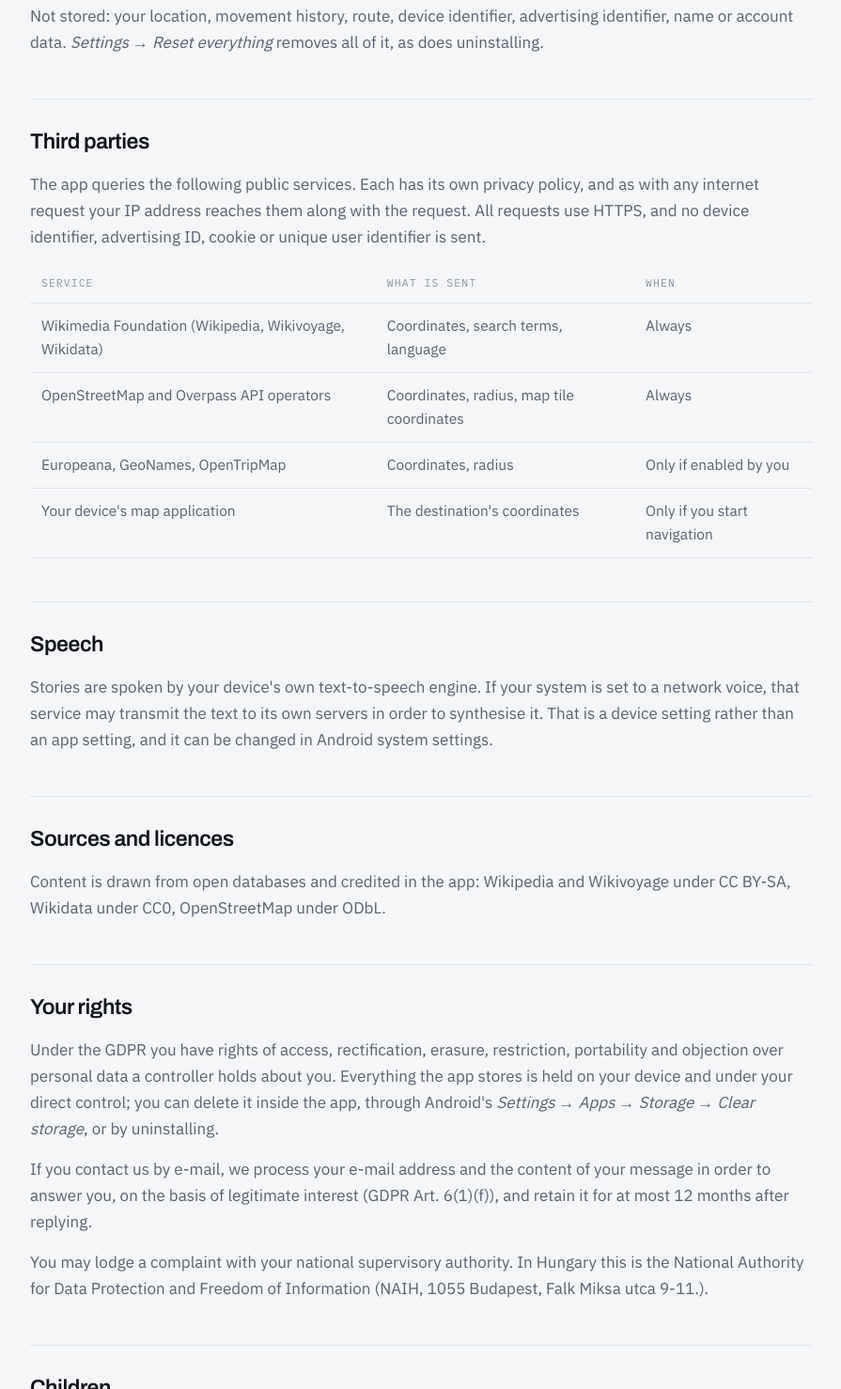
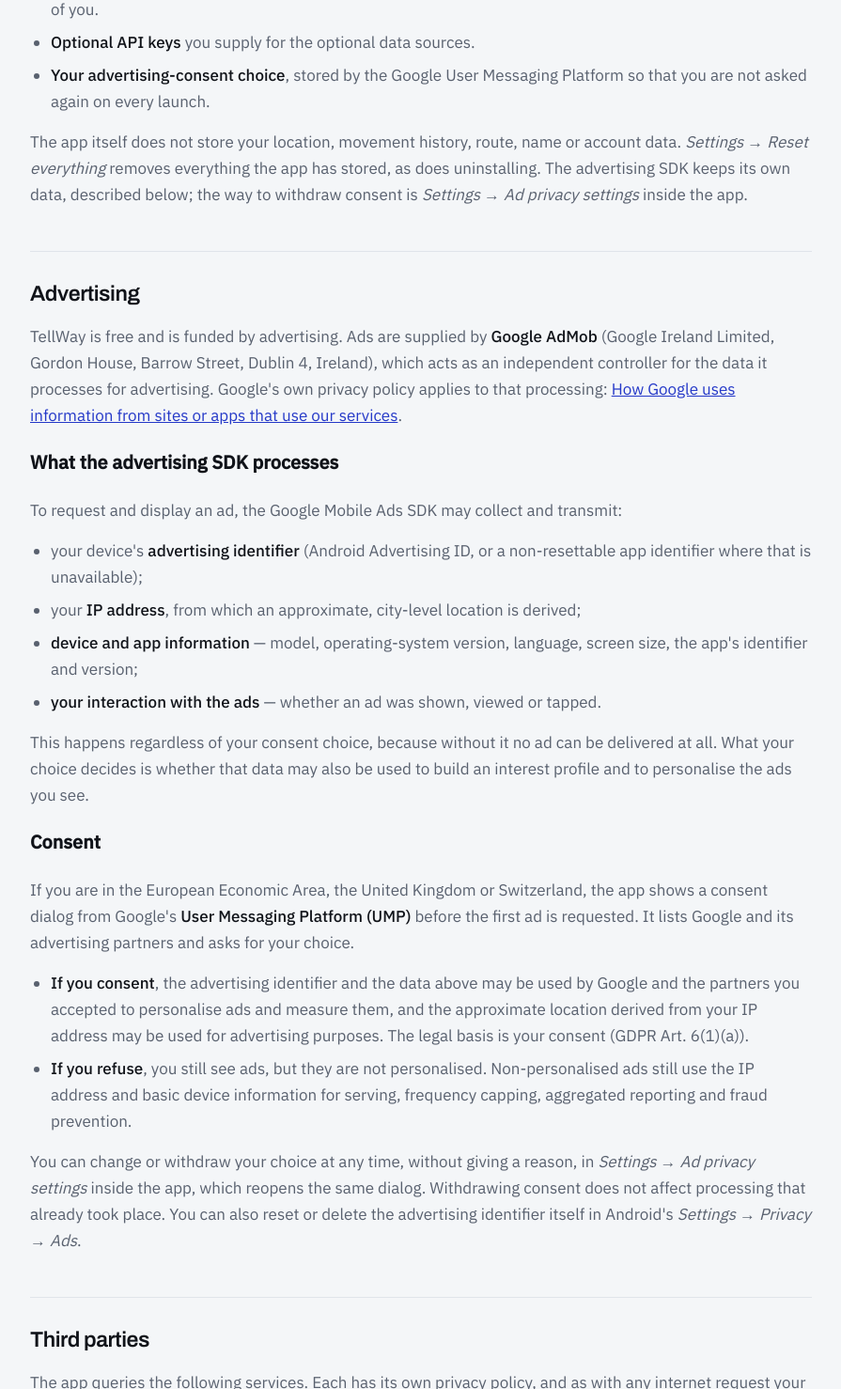
Before and after one commit to tutatechno/tutatechno.com, a plain HTML site: page privacy/tellway.html in a window 1280 px wide. Shown: the part 1322-2800 px from the top of the page at 94% size, without its empty margins (192-1087 px from the left). Drawn offline with Linux system fonts and the light colour scheme.

Commit message:
TellWay privacy: AdMob, UMP consent, Maps SDK, GitHub offline packs (19 Nov 2026)

```diff
--- a/privacy/tellway.html
+++ b/privacy/tellway.html
@@ -13,7 +13,7 @@
 <body>
 <div class="wrap">
 <header class="masthead doc">
-  <p class="eyebrow"><a href="/">Tutatechno</a> · Privacy Policy · 25 August 2026</p>
+  <p class="eyebrow"><a href="/">Tutatechno</a> · Privacy Policy · 19 November 2026</p>
   <h1>TellWay — Privacy Policy</h1>
 </header>
 <main class="doc-body">
@@ -28,7 +28,7 @@ request to any user or supervisory authority entitled to them.</p>
 
 <h2>Location</h2>
 <p>The app uses your precise location to identify places near you. Your coordinates are sent to the
-search APIs of open databases &mdash; Wikipedia, Wikivoyage, Wikidata and OpenStreetMap &mdash; which
+search APIs of open databases — Wikipedia, Wikivoyage, Wikidata and OpenStreetMap — which
 return what is nearby. The coordinates are not retained after the response arrives, on the device or
 elsewhere; no route log or location history is created.</p>
 <p>Precise location is required because the app runs continuously while you travel: it refreshes your
@@ -40,27 +40,77 @@ during a journey you started and stops when you pause it or remove the app from
 not request background location permission.</p>
 <p>If you start navigation, the coordinates of the destination are passed to the map application on your
 device. Your own position is not.</p>
+<p><strong>Your GPS coordinates are never passed to the advertising SDK.</strong> See
+<a href="#advertising">Advertising</a> below for what the advertising SDK does process.</p>
 
 <h2>What the app stores on your device</h2>
 <ul>
-  <li><strong>Settings</strong> &mdash; language, voice, persona, speech rate, topics, audience, appearance, search radius, story length.</li>
-  <li><strong>Saved places</strong> &mdash; the name and coordinates of places you starred. These are the coordinates of places, not of you.</li>
+  <li><strong>Settings</strong> — language, voice, persona, speech rate, topics, audience, appearance, search radius, story length.</li>
+  <li><strong>Saved places</strong> — the name and coordinates of places you starred. These are the coordinates of places, not of you.</li>
   <li><strong>Optional API keys</strong> you supply for the optional data sources.</li>
+  <li><strong>Your advertising-consent choice</strong>, stored by the Google User Messaging Platform so that you are not asked again on every launch.</li>
 </ul>
-<p>Not stored: your location, movement history, route, device identifier, advertising identifier, name
-or account data. <em>Settings &rarr; Reset everything</em> removes all of it, as does uninstalling.</p>
+<p>The app itself does not store your location, movement history, route, name or account data.
+<em>Settings → Reset everything</em> removes everything the app has stored, as does uninstalling.
+The advertising SDK keeps its own data, described below; the way to withdraw consent is
+<em>Settings → Ad privacy settings</em> inside the app.</p>
+
+<h2 id="advertising">Advertising</h2>
+<p>TellWay is free and is funded by advertising. Ads are supplied by <strong>Google AdMob</strong>
+(Google Ireland Limited, Gordon House, Barrow Street, Dublin 4, Ireland), which acts as an independent
+controller for the data it processes for advertising. Google's own privacy policy applies to that
+processing: <a href="https://policies.google.com/technologies/partner-sites">How Google uses information
+from sites or apps that use our services</a>.</p>
+
+<h3>What the advertising SDK processes</h3>
+<p>To request and display an ad, the Google Mobile Ads SDK may collect and transmit:</p>
+<ul>
+  <li>your device's <strong>advertising identifier</strong> (Android Advertising ID, or a non-resettable app
+      identifier where that is unavailable);</li>
+  <li>your <strong>IP address</strong>, from which an approximate, city-level location is derived;</li>
+  <li><strong>device and app information</strong> — model, operating-system version, language, screen size,
+      the app's identifier and version;</li>
+  <li><strong>your interaction with the ads</strong> — whether an ad was shown, viewed or tapped.</li>
+</ul>
+<p>This happens regardless of your consent choice, because without it no ad can be delivered at all.
+What your choice decides is whether that data may also be used to build an interest profile and to
+personalise the ads you see.</p>
+
+<h3>Consent</h3>
+<p>If you are in the European Economic Area, the United Kingdom or Switzerland, the app shows a consent
+dialog from Google's <strong>User Messaging Platform (UMP)</strong> before the first ad is requested. It
+lists Google and its advertising partners and asks for your choice.</p>
+<ul>
+  <li><strong>If you consent</strong>, the advertising identifier and the data above may be used by Google
+      and the partners you accepted to personalise ads and measure them, and the approximate location
+      derived from your IP address may be used for advertising purposes. The legal basis is your consent
+      (GDPR Art. 6(1)(a)).</li>
+  <li><strong>If you refuse</strong>, you still see ads, but they are not personalised. Non-personalised ads
+      still use the IP address and basic device information for serving, frequency capping, aggregated
+      reporting and fraud prevention.</li>
+</ul>
+<p>You can change or withdraw your choice at any time, without giving a reason, in
+<em>Settings → Ad privacy settings</em> inside the app, which reopens the same dialog. Withdrawing
+consent does not affect processing that already took place. You can also reset or delete the advertising
+identifier itself in Android's <em>Settings → Privacy → Ads</em>.</p>
 
 <h2>Third parties</h2>
-<p>The app queries the following public services. Each has its own privacy policy, and as with any
-internet request your IP address reaches them along with the request. All requests use HTTPS, and no
-device identifier, advertising ID, cookie or unique user identifier is sent.</p>
+<p>The app queries the following services. Each has its own privacy policy, and as with any internet
+request your IP address reaches them along with the request. All requests use HTTPS.</p>
+<p>Requests to the open-data services below carry <strong>no</strong> advertising identifier, cookie or unique
+user identifier. The advertising service is the exception, and is described above.</p>
 <table>
-  <tr><th>Service</th><th>What is sent</th><th>When</th></tr>
+  <tbody><tr><th>Service</th><th>What is sent</th><th>When</th></tr>
   <tr><td>Wikimedia Foundation (Wikipedia, Wikivoyage, Wikidata)</td><td>Coordinates, search terms, language</td><td>Always</td></tr>
   <tr><td>OpenStreetMap and Overpass API operators</td><td>Coordinates, radius, map tile coordinates</td><td>Always</td></tr>
+  <tr><td>Google (Maps SDK for Android)</td><td>Map tile and camera coordinates, device and app information</td><td>When the map is shown</td></tr>
+  <tr><td>Google AdMob (Google Ireland Limited)</td><td>Advertising identifier, IP address, device and app information, ad interactions — see <a href="#advertising">Advertising</a></td><td>Always, subject to your consent choice</td></tr>
+  <tr><td>GitHub, Inc. (offline country packs)</td><td>A request for the pack list and for the pack file you choose — no coordinates or identifiers</td><td>Only when you open the offline packs list or download a pack</td></tr>
   <tr><td>Europeana, GeoNames, OpenTripMap</td><td>Coordinates, radius</td><td>Only if enabled by you</td></tr>
   <tr><td>Your device's map application</td><td>The destination's coordinates</td><td>Only if you start navigation</td></tr>
-</table>
+</tbody></table>
+<p>Google may transfer data outside the European Economic Area. Such transfers rely on the European
+Commission's standard contractual clauses and, for the United States, the EU–US Data Privacy Framework.</p>
 
 <h2>Speech</h2>
 <p>Stories are spoken by your device's own text-to-speech engine. If your system is set to a network
@@ -72,16 +122,19 @@ setting rather than an app setting, and it can be changed in Android system sett
 Wikidata under CC0, OpenStreetMap under ODbL.</p>
 <h2>Your rights</h2>
 <p>Under the GDPR you have rights of access, rectification, erasure, restriction, portability and
-objection over personal data a controller holds about you. Everything the app stores is held on your
+objection over personal data a controller holds about you. Everything this app itself stores is held on your
 device and under your direct control; you can delete it inside the app, through Android's
-<em>Settings &rarr; Apps &rarr; Storage &rarr; Clear storage</em>, or by uninstalling.</p>
+<em>Settings → Apps → Storage → Clear storage</em>, or by uninstalling. For the data Google processes for
+advertising, exercise your rights with Google through
+<a href="https://policies.google.com/privacy">its privacy policy</a>; in the app, withdrawing consent in
+<em>Settings → Ad privacy settings</em> stops personalised advertising.</p>
 <p>If you contact us by e-mail, we process your e-mail address and the content of your message in order
 to answer you, on the basis of legitimate interest (GDPR Art. 6(1)(f)), and retain it for at most
 12 months after replying.</p>
 <p>You may lodge a complaint with your national supervisory authority. In Hungary this is the National
 Authority for Data Protection and Freedom of Information (NAIH, 1055 Budapest, Falk Miksa utca 9-11.).</p>
 
-<h2>Children</h2>
+<h2 id="children">Children</h2>
 <p>The app is intended for a general audience and is not directed at children under 13.</p>
 
 <h2>Changes</h2>
@@ -89,10 +142,10 @@ Authority for Data Protection and Freedom of Information (NAIH, 1055 Budapest, F
 affects data handling, this page is updated and material changes are noted in the app's release notes.</p>
 
 <h2>Contact</h2>
-<p><a href="mailto:tutatechno@gmail.com">tutatechno@gmail.com</a> &middot; <a href="/legal.html">Copyright &amp; IP</a></p>
+<p><a href="mailto:tutatechno@gmail.com">tutatechno@gmail.com</a> · <a href="/legal.html">Copyright &amp; IP</a></p>
 </main>
 <footer>
-  <span>&copy; 2026 Tutatechno. All rights reserved.</span>
+  <span>© 2026 Tutatechno. All rights reserved.</span>
   <span><a href="/legal.html">Legal &amp; IP</a></span>
 </footer>
 </div>
```
